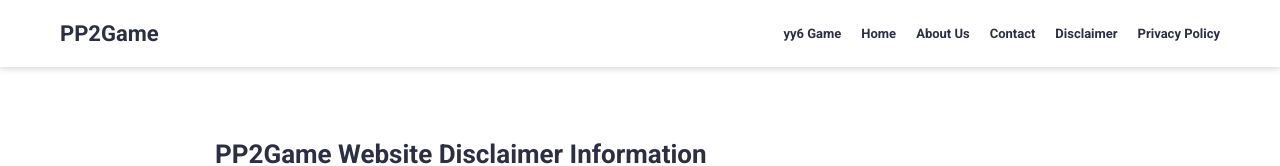
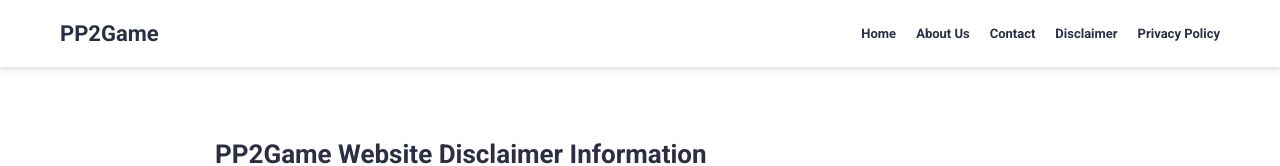
Before and after one commit to GAME-GURU-757/pp2-game-apk-download, a plain HTML site: page disclaimer.html in a window 1280 px wide. Shown: the top 166 px of the page. Drawn offline with Linux system fonts and the light colour scheme.

Commit message:
disclaimer.html

```diff
--- a/disclaimer.html
+++ b/disclaimer.html
@@ -117,7 +117,7 @@
     <div class="mobile-btn">☰</div>
     <nav>
       <ul class="nav-menu">
-        <li><a href="yy6-game-apk.html">yy6 Game</a></li>
+
         <li><a href="/">Home</a></li>
         <li><a href="about-us.html">About Us</a></li>
         <li><a href="contact.html">Contact</a></li>
```
